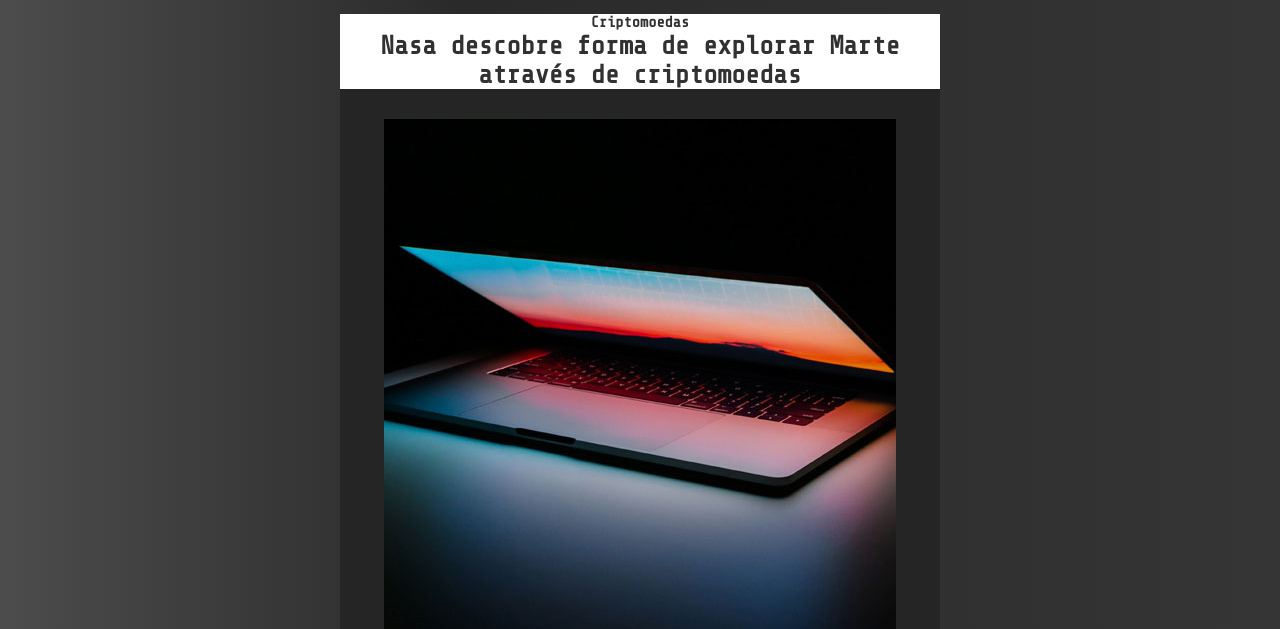
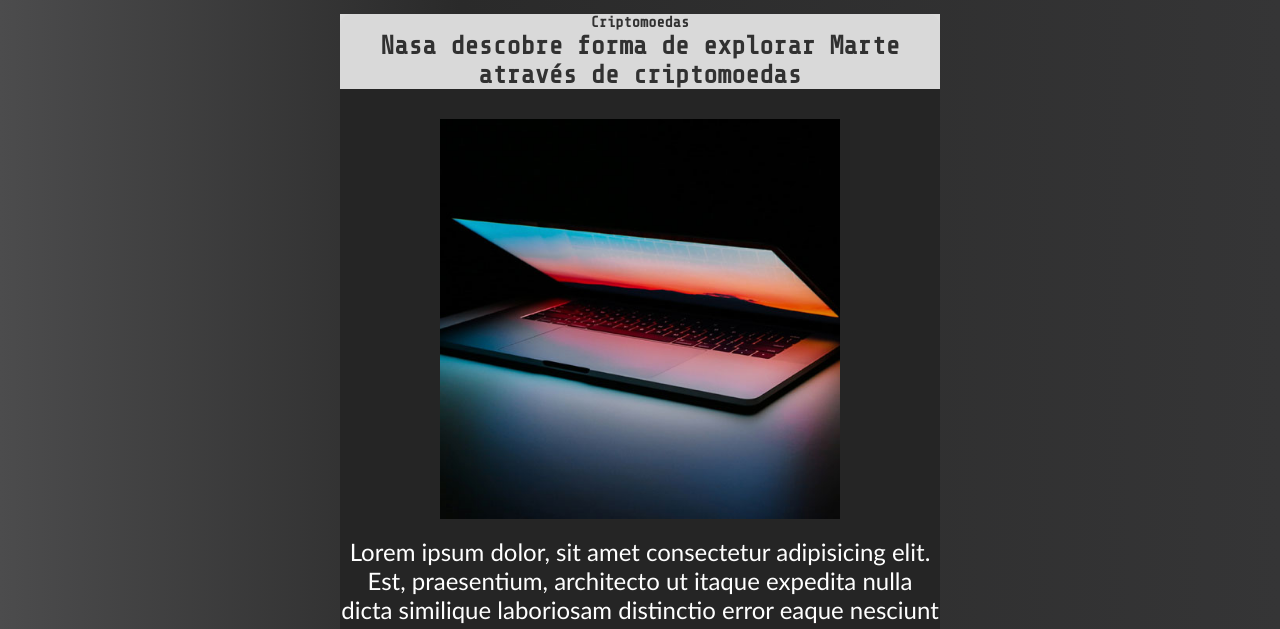
Before and after one commit to Danajhin/dark-news, a plain HTML site: page index.html in a window 1280 px wide. Shown: the part 86-715 px from the top of the page. Drawn offline with nearby package versions, Linux system fonts and the light colour scheme.

Commit message:
Dark News v1.7

```diff
--- a/style.css
+++ b/style.css
@@ -95,13 +95,13 @@ body{
     position: relative;
     top: 100px;
     bottom: 100px;
-
     display: flex;
     flex-direction: column;
     align-items: center;
     justify-content: space-around;
     font-size: 13px;
     text-align: center;
+
 
 
 }
@@ -119,17 +119,22 @@ body{
 #body-main-post {
     background-color: rgb(37, 37, 37);
     border-radius: 12px;
-    width: 600px;
+    max-width: 600px;
     padding-bottom: 30px;
 
 
 }
 
 #body-main-post-titulo {
-    background-color: rgb(255, 255, 255);
+    background-color: rgba(255, 255, 255, 0.829);
     color: rgb(49, 49, 49);
 
 
+}
+
+img {
+    max-width: 400px;
+    width: 100%;
 }
 
 
@@ -139,9 +144,6 @@ body{
 
 }
 
-#body-main-post-img:hover {
-    width: 514px;
-}
 
 #body-main-post-txt {
     font-family: 'Gill Sans', 'Gill Sans MT', Calibri, 'Trebuchet MS', sans-serif;
```
